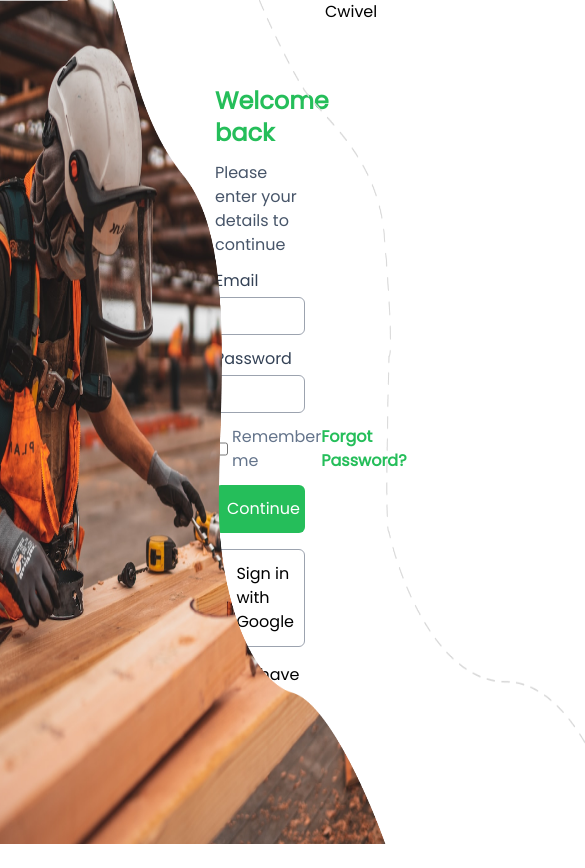
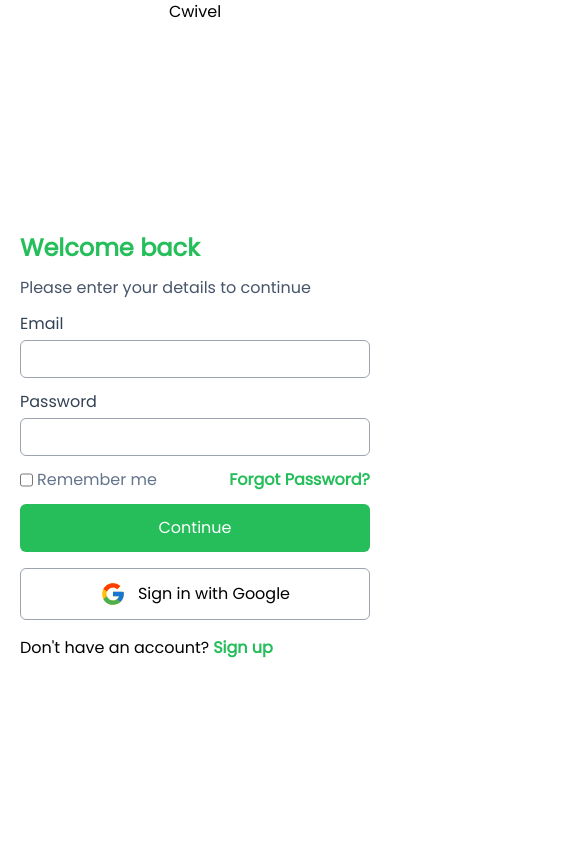
Before and after one commit to yusuf-ishaku/cwivel, a React (Vite) app: page /login in a window 390 px wide. Shown: the top 868 px of the page, 585 px wide, since content can reach past the window. Before the commit the page ends 844 px from the top, so only its background shows below. Built offline with nearby package versions, Linux system fonts and the light colour scheme; a web font is replaced by a local one.

Commit message:
Responsive sign up page done

```diff
--- a/src/pages/login.jsx
+++ b/src/pages/login.jsx
@@ -4,16 +4,21 @@ import { FcGoogle } from 'react-icons/fc'
 import SignupImage from '../assets/img/signup-img.png';
 import { IconContext } from "react-icons";
 import { Link } from 'react-router-dom';
-import SignupLine from '../assets/img/signup-line.png'
+import SignupLine from '../assets/img/signup-line.png';
+import SignUpLineTab from '../assets/img/SignupLineTab.png';
+import SignupImageTab from '../assets/img/SignupImageTab.png'
 export const Login = () =>{
     return (
         <>
-        <div className='w-full h-full flex flex-row'>
-            <div className='w-3/6 h-full'>
-                <img className='w-auto absolute h-[100vh]' src={SignupImage} alt=''></img>
-                <img className='w-auto absolute ml-60 h-[100vh]' src={SignupLine} alt=""></img>
+        <div className='w-full h-full flex flex-col-reverse items-center sm:flex sm:flex-row sm:justify-center sm:items-start'>
+            <div className='w-4/6 sm:w-3/6 hidden sm:block  h-full'>
+                <img className='w-auto hidden lg:block  absolute h-[100vh]' src={SignupImage} alt=''></img>
+                <img className='w-auto hidden sm:block lg:hidden absolute h-[100vh]' src={SignupImageTab} alt=''></img>
+
+                <img className='w-auto hidden lg:block absolute ml-60 h-[100vh]' src={SignupLine} alt=""></img>
+                <img className='w-auto hidden sm:block lg:hidden absolute ml-40 h-[100vh]' src={SignUpLineTab} alt=""></img>
             </div>
-            <div className='w-2/6 h-[100vh] px-5 flex flex-col justify-center'>
+            <div className='sm:w-2/6 w-full h-[100vh] px-5 flex flex-col justify-center'>
                 <div className="w-auto h-fit my-auto">
                     <h3 className='text-cwivel text-2xl font-semibold'>Welcome back</h3>
                     <h4 className='text-slate-600 text-md block my-3'>Please enter your details to continue</h4>
@@ -41,7 +46,7 @@ export const Login = () =>{
                 </div>
 
             </div>
-            <div className="cwivel w-1/6">
+            <div className="cwivel sm:w-1/6">
                 <h1>Cwivel</h1>
             </div>
         </div>
```
Also changed, not shown: src/assets/img/SignupImageTab.png (added), src/assets/img/SignupLineTab.png (added).
